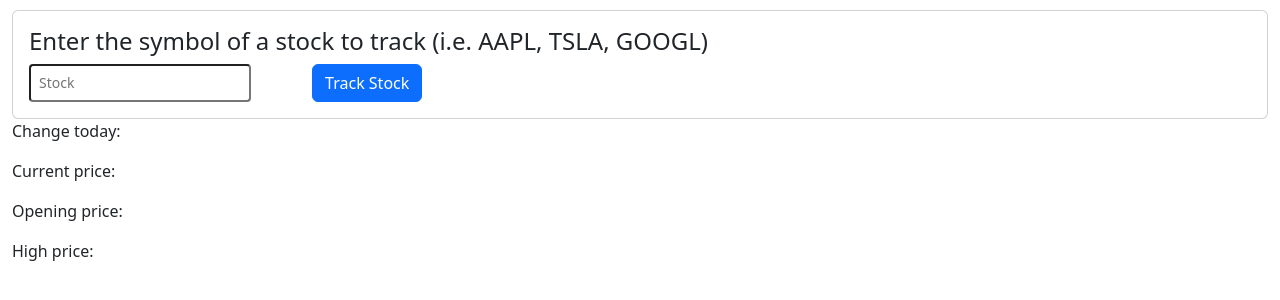
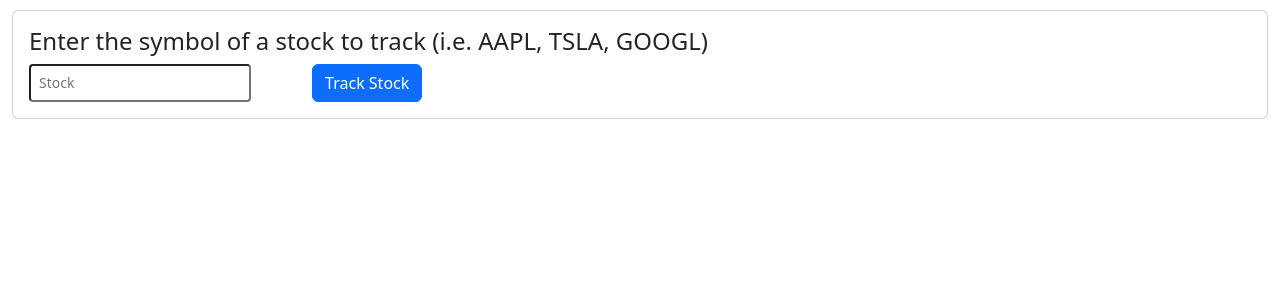
Before and after one commit to victorfv17/stock-tracker, an Angular app: page / in a window 1280 px wide. Shown: the top 300 px of the page. Built offline with nearby package versions, Linux system fonts and the light colour scheme.

Commit message:
acabado step 2

```diff
--- a/src/app/app.component.html
+++ b/src/app/app.component.html
@@ -1 +1,3 @@
-<router-outlet></router-outlet>
+<div class="container-fluid">
+    <router-outlet></router-outlet>
+</div>
--- a/src/app/stock-tracker/components/add-stock/add-stock.component.html
+++ b/src/app/stock-tracker/components/add-stock/add-stock.component.html
@@ -1,4 +1,3 @@
-<div class="container-fluid">
 <div class="card">
     <div class="card-body">
         <form (ngSubmit)="addStock()" autocomplete="off" [formGroup]="stockForm">
@@ -19,4 +18,3 @@
     </div>
 </div>
 <app-current-price-data [stock]="stock"></app-current-price-data>
-</div>
--- a/src/app/stock-tracker/components/current-price-data/current-price-data.component.css
+++ b/src/app/stock-tracker/components/current-price-data/current-price-data.component.css
@@ -0,0 +1,24 @@
+.cursor {
+    cursor: pointer;
+}
+
+.container {
+    display: flex;
+    flex-direction: row;
+}
+
+.content {
+    display: flex;
+    justify-content: flex-start;
+    gap: 5%;
+    flex-wrap: wrap;
+}
+
+.size-icon {
+    font-size: 3em;
+}
+
+.title-container {
+    display: flex;
+    justify-content: space-between;
+}
--- a/src/app/stock-tracker/components/current-price-data/current-price-data.component.html
+++ b/src/app/stock-tracker/components/current-price-data/current-price-data.component.html
@@ -1,29 +1,38 @@
-<!-- <div *ngFor="let data of listStock"> -->
-<div class="well flex">
-    <div>
-        <h3 *ngIf="listStock.company">{{listStock.company.description}} ({{listStock.company.symbol}})</h3>
+<div *ngIf="listStock.length > 0">
+    <div class="card mt-3" *ngFor="let data of listStock">
+        <div class="card-body">
+            <div class="title-container mb-3">
+                <h3 *ngIf="data.company">{{data.company.description}} ({{data.company.symbol}})</h3>
+                <span class="cursor" (click)="deleteStock(data.company?.symbol)">×</span>
+            </div>
 
-        <p>
-            Change today: {{listStock.change | percent}}
+            <div class="container">
+                <div class="content">
+                    <p *ngIf="data.change">
+                        Change today: {{data.change}}%
                     </p>
                     <p>
-            Current price: {{listStock.currentPrice | currency: 'USD'}}
+                        Current price: {{data.currentPrice | currency: 'USD'}}
+                    </p>
+                </div>
+                <div class="content">
+                    <p>
+                        Opening price: {{data.openPrice | currency: 'USD'}}
                     </p>
                     <p>
-            Opening price: {{listStock.openPrice | currency: 'USD'}}
+                        High price: {{data.highPrice | currency: 'USD'}}
                     </p>
-        <p>
-            High price: {{listStock.highPrice | currency: 'USD'}}
-        </p>
+                </div>
 
+                <div *ngIf="data.percentChange">
+                    <span class="size-icon"
+                        [ngStyle]="{'color': percentControl(data.percentChange) ? 'green' : 'red'}">{{arrow}}
+                    </span>
+                </div>
+            </div>
             <!-- <p>
                 <a href="forecast/{{data.zipcode}}">Go to social sentiment details ></a>
             </p> -->
         </div>
-    <div>
-        <!-- <span class="close" (click)="deleteStock(data.stock)">×</span> -->
-        <!-- <img *ngIf="data.weather && data.weather.length > 0 && data.weather[0].main"
-                src="https://www.angulartraining.com/images/weather/{{data.weather[0].main | lowercase  | imageUrl}}.png"> -->
     </div>
 </div>
-<!-- </div> -->
--- a/src/app/stock-tracker/components/current-price-data/current-price-data.component.ts
+++ b/src/app/stock-tracker/components/current-price-data/current-price-data.component.ts
@@ -1,3 +1,4 @@
+import { ThisReceiver } from '@angular/compiler';
 import { Component, Input, OnInit, SimpleChanges } from '@angular/core';
 import { Company } from '../../models/company.model';
 import { IQuoteResponse } from '../../models/quoteResponse.model';
@@ -11,7 +12,8 @@ import { StockTrackerService } from '../../services/stock-tracker.service';
 })
 export class CurrentPriceDataComponent implements OnInit {
   @Input() stock: Array<string> = [];
-  listStock: Stock = {};
+  listStock: Array<Stock> = [];
+  arrow: any;
   constructor(private stockTrackerService: StockTrackerService) { }
 
   ngOnInit() { }
@@ -25,23 +27,16 @@ export class CurrentPriceDataComponent implements OnInit {
   }
 
 
-  fetchWeatherData() {
-
+  private fetchWeatherData(): void {
+    this.listStock = [];
     this.stock = this.stockTrackerService.getStockStore();
     if (this.stock.length > 0) {
       this.stock.forEach((symbol: string) => {
-
         this.stockTrackerService.getStockData(symbol).subscribe((stockData: Stock) => {
-          // this.mapWeatherData(weatherData, symbol);
-          this.listStock = stockData;
           this.stockTrackerService.getCompanyName(symbol).subscribe((companyData: Company) => {
-            this.listStock.company = companyData;
+            stockData.company = companyData;
+            this.listStock.push(stockData);
           });
-        }, error => {
-          if (error) {
-            // this.stockTrackerService.deleteZipcodeStore(symbol);
-            // alert(error.error.message);
-          }
         });
       });
     }
@@ -58,10 +53,19 @@ export class CurrentPriceDataComponent implements OnInit {
   //   }
   // }
 
-  // public deleteLocation(symbol: string | undefined) {
-  //   this.stock = this.stock.filter((element: string) => element !== symbol);
-  //   this.listWeather = this.listWeather.filter((stock: WeatherMapResponse) => stock.symbol !== symbol);
-  //   this.stockTrackerService.saveZipcodesStore(this.stock);
-  // }
+  public deleteStock(symbol: string | undefined): void {
+    this.stock = this.stock.filter((element: string) => element !== symbol);
 
+    this.stockTrackerService.saveStockStore(this.stock);
+    this.listStock = this.listStock.filter((stock: Stock) => stock.company?.symbol !== symbol);
+  }
+
+  public percentControl(percentChange: number): boolean {
+    if (percentChange >= 0) {
+      this.arrow = "🡹";
+      return true;
+    }
+    this.arrow = "🡻";
+    return false;
+  }
 }
```
Lines whose indentation alone changed are shown as unchanged.
